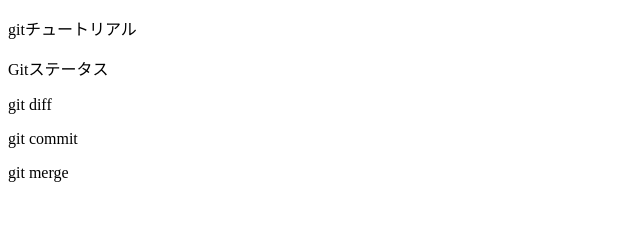
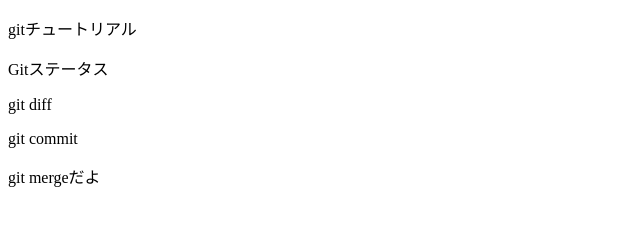
Before and after one commit to sosonene-git/git_tutorial, a plain HTML site: page index.html in a window 1280 px wide. Shown: the full height of the page, 0-640 px from the left. Drawn offline with Linux system fonts and the light colour scheme.

Commit message:
Update index.html
git mergeしたよ

```diff
--- a/index.html
+++ b/index.html
@@ -13,7 +13,7 @@
     <p>Gitステータス</p>
     <p>git diff</p>
     <p>git commit</p>
-    <p>git merge</p>
+    <p>git mergeだよ</p>
 
 </body>
 
```
